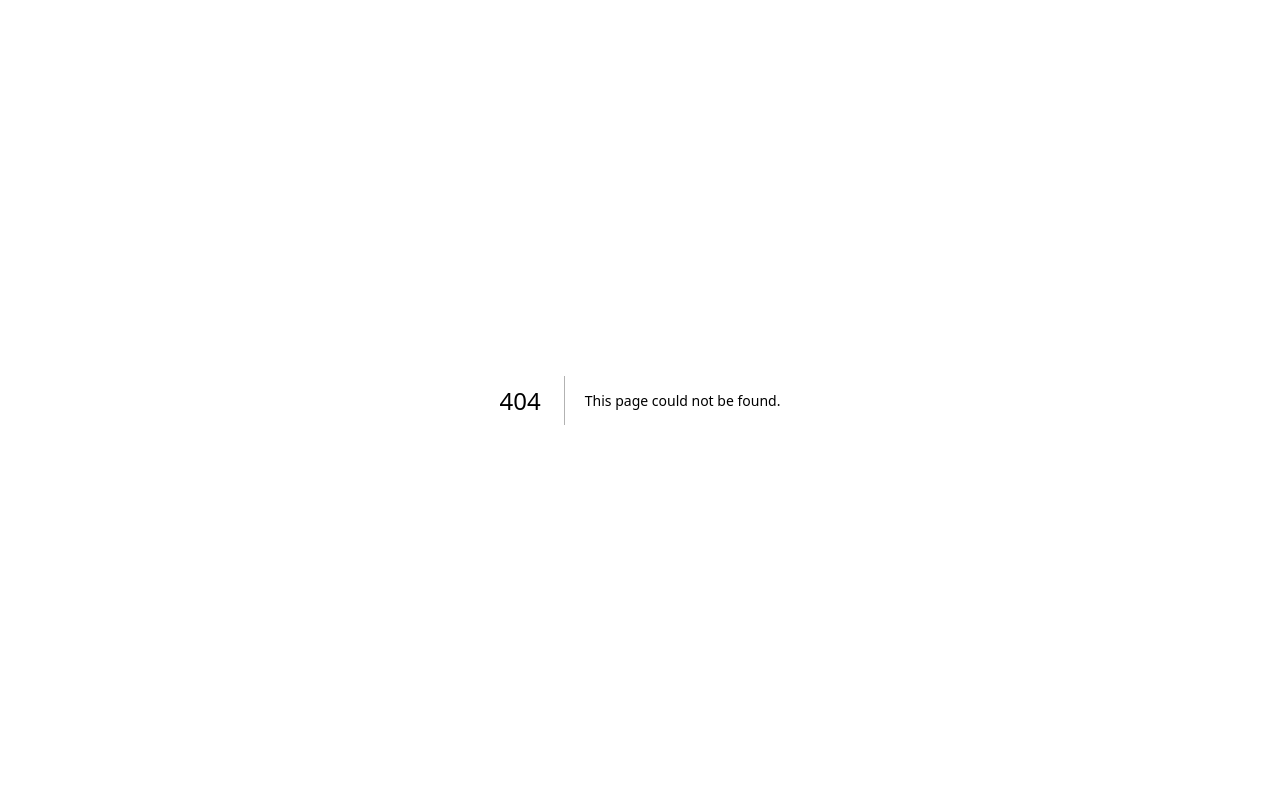
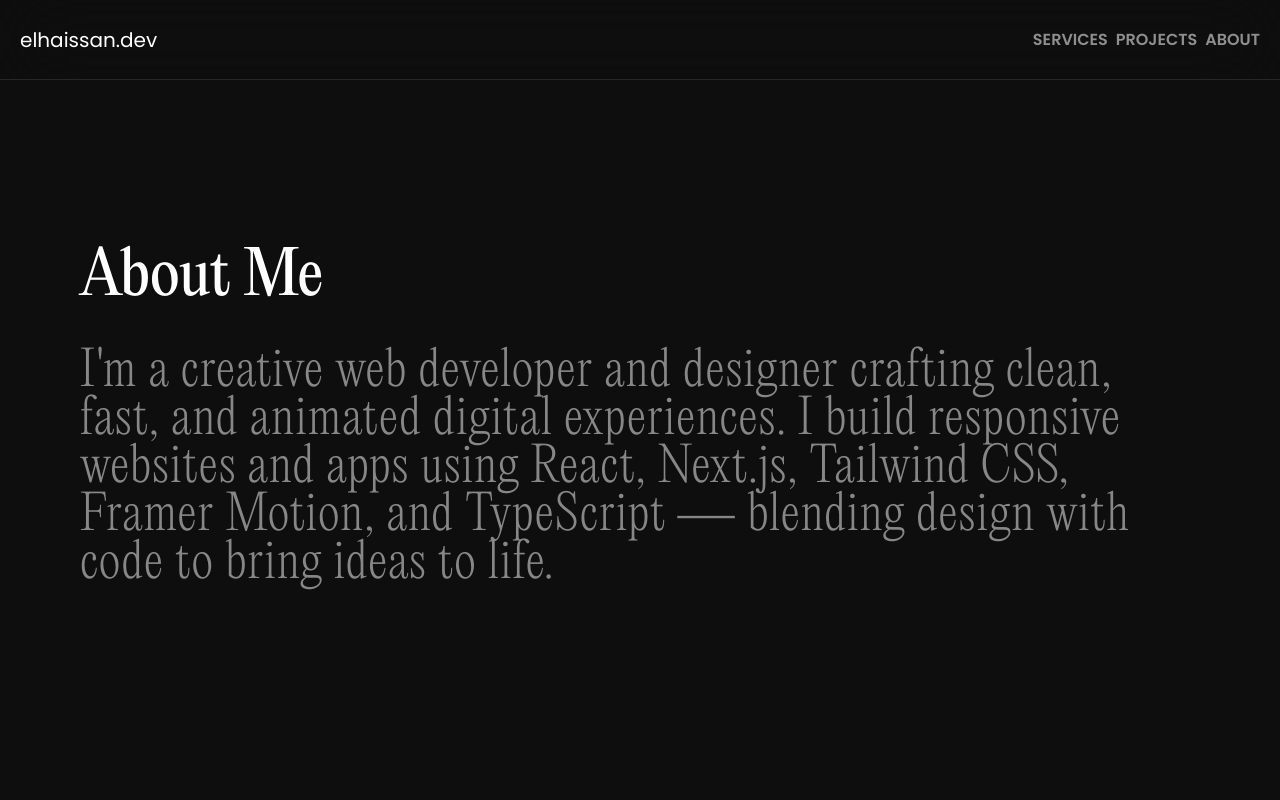
Before and after one commit to mohamed-elhaissan/next-casewellsupply, a Next.js app: page /about in a window 1280 px wide. Before the commit this address had no page. Shown: the top 800 px of the page. Built offline with nearby package versions, Linux system fonts and the light colour scheme.

Commit message:
updatinge about page

```diff
--- /dev/null
+++ b/app/about/page.tsx
@@ -0,0 +1,20 @@
+import Header from "../components/Header";
+import Footer from "../components/Footer";
+export default function About() {
+  return (
+    <div>
+      <Header />
+
+      <div className=" mt-42 p-20">
+        <h2 className="regular text-6xl text-white">About Me</h2>
+        <p className="light text-5xl  mt-10 opacity-50 tracking-wide">
+          I'm a creative web developer and designer crafting clean, fast, and
+          animated digital experiences. I build responsive websites and apps
+          using React, Next.js, Tailwind CSS, Framer Motion, and TypeScript —
+          blending design with code to bring ideas to life.
+        </p>
+      </div>
+      <Footer />
+    </div>
+  );
+}
--- a/app/components/Header.tsx
+++ b/app/components/Header.tsx
@@ -96,22 +96,16 @@
             <TextAnimation title="Services" semiTitle="Services" />
           </Link>
           <Link
-            href={""}
+            href={"projects"}
             className="py-1    font-semibold uppercase hoveredLink cursor-pointer "
           >
             <TextAnimation title="Projects" semiTitle="Projects" />
           </Link>
           <Link
-            href={""}
+            href={"about"}
             className="py-1    font-semibold uppercase hoveredLink cursor-pointer "
           >
             <TextAnimation title="About" semiTitle="About" />
-          </Link>
-          <Link
-            href={""}
-            className=" rounded-md   font-semibold uppercase hoveredLink cursor-pointer "
-          >
-            <TextAnimation title="Contact" semiTitle="Contact" />
           </Link>
         </div>
       </nav>
--- a/app/page.tsx
+++ b/app/page.tsx
@@ -1,13 +1,19 @@
+"use client";
+
+import { useSpring } from "motion/react";
 import About from "./components/Footer";
 import Header from "./components/Header";
 import Hero from "./components/Hero";
 
+import { frame, motion } from "motion/react";
+import { RefObject, useEffect, useRef } from "react";
+
 export default function Home() {
   return (
-    <div className="tracking-tight selection:bg-[var(--hoveredBackground)] selection:text-black">
+    <div className=" selection:bg-[var(--hoveredBackground)] selection:text-black">
       <Header />
-      <Hero/>
-      <About/>
+      <Hero />
+      <About />
     </div>
   );
 }
```
